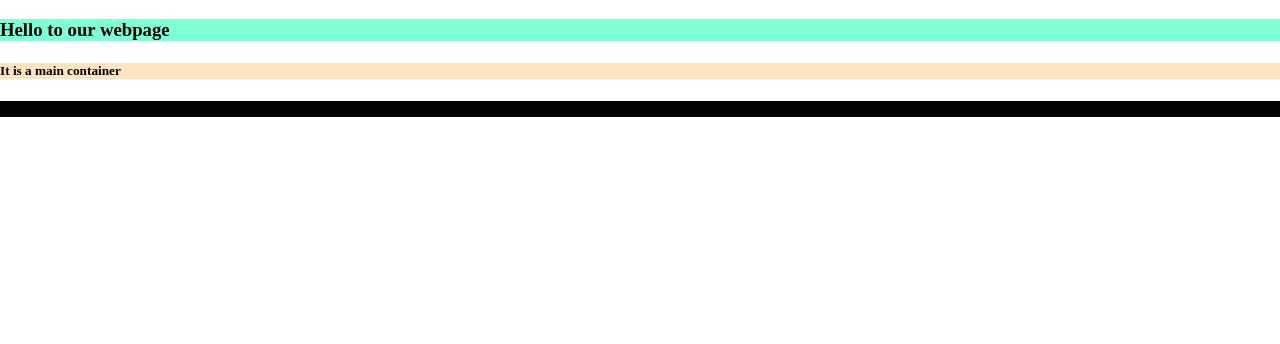
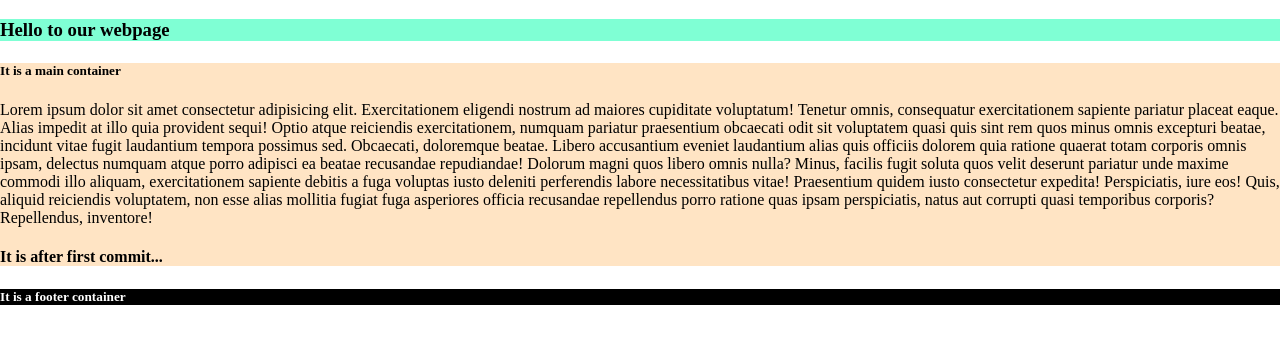
Before and after one commit to DmitriiM1/testGit, a plain HTML site: page index.html in a window 1280 px wide. Drawn offline with Linux system fonts and the light colour scheme.

Commit message:
modifying index and css files after first commit

```diff
--- a/index.html
+++ b/index.html
@@ -1,11 +1,13 @@
 <!DOCTYPE html>
 <html lang="en">
+
 <head>
     <meta charset="UTF-8">
     <meta name="viewport" content="width=device-width, initial-scale=1.0">
     <title>Document</title>
     <link rel="stylesheet" href="./main.css">
 </head>
+
 <body>
     <header>
         <h3>Hello to our webpage</h3>
@@ -13,10 +15,28 @@
 
     <main>
         <h5>It is a main container</h5>
+        <p>Lorem ipsum dolor sit amet consectetur adipisicing elit. Exercitationem eligendi nostrum ad maiores
+            cupiditate voluptatum! Tenetur omnis, consequatur exercitationem sapiente pariatur placeat eaque. Alias
+            impedit at illo quia provident sequi!
+            Optio atque reiciendis exercitationem, numquam pariatur praesentium obcaecati odit sit voluptatem quasi quis
+            sint rem quos minus omnis excepturi beatae, incidunt vitae fugit laudantium tempora possimus sed. Obcaecati,
+            doloremque beatae.
+            Libero accusantium eveniet laudantium alias quis officiis dolorem quia ratione quaerat totam corporis omnis
+            ipsam, delectus numquam atque porro adipisci ea beatae recusandae repudiandae! Dolorum magni quos libero
+            omnis nulla?
+            Minus, facilis fugit soluta quos velit deserunt pariatur unde maxime commodi illo aliquam, exercitationem
+            sapiente debitis a fuga voluptas iusto deleniti perferendis labore necessitatibus vitae! Praesentium quidem
+            iusto consectetur expedita!
+            Perspiciatis, iure eos! Quis, aliquid reiciendis voluptatem, non esse alias mollitia fugiat fuga asperiores
+            officia recusandae repellendus porro ratione quas ipsam perspiciatis, natus aut corrupti quasi temporibus
+            corporis? Repellendus, inventore!
+        </p>
+        <h4>It is after first commit...</h4>
     </main>
 
     <footer>
         <h5>It is a footer container</h5>
     </footer>
 </body>
+
 </html>
--- a/main.css
+++ b/main.css
@@ -13,4 +13,5 @@ main {
 
 footer {
     background-color: black;
+    color: white;
 }
```
